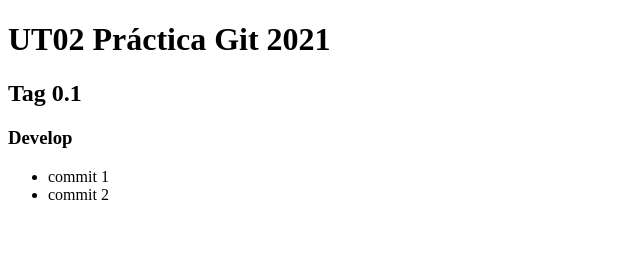
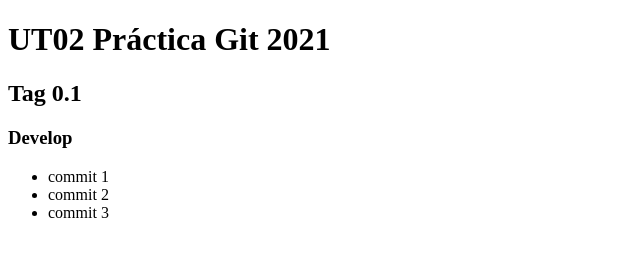
Before and after one commit to PMenchen/UT02-Git2021, a plain HTML site: page index.html in a window 1280 px wide. Shown: the full height of the page, 0-640 px from the left. Drawn offline with Linux system fonts and the light colour scheme.

Commit message:
Commit 3 rama develop

```diff
--- a/index.html
+++ b/index.html
@@ -15,6 +15,7 @@
     <ul>
         <li>commit 1</li>
         <li>commit 2</li>
+        <li>commit 3</li>
     </ul>
 </body>
 </html>
```
